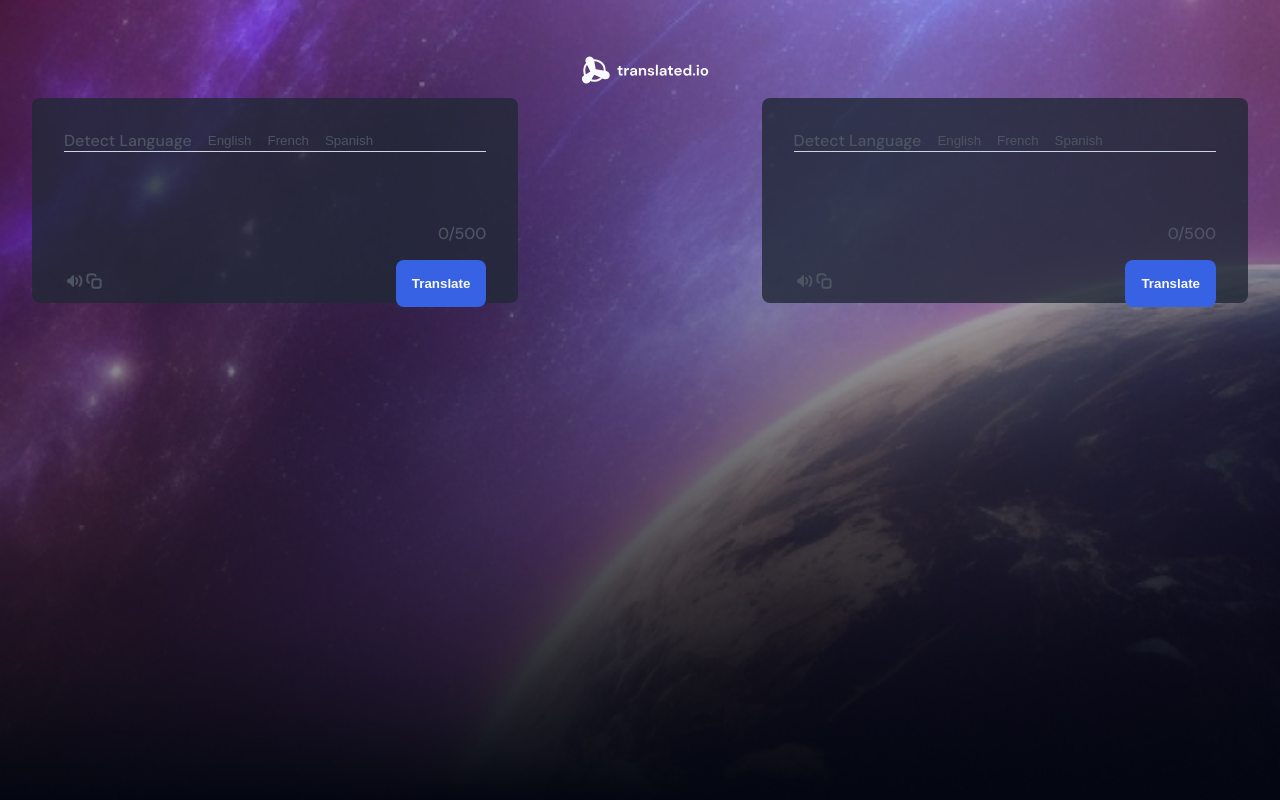
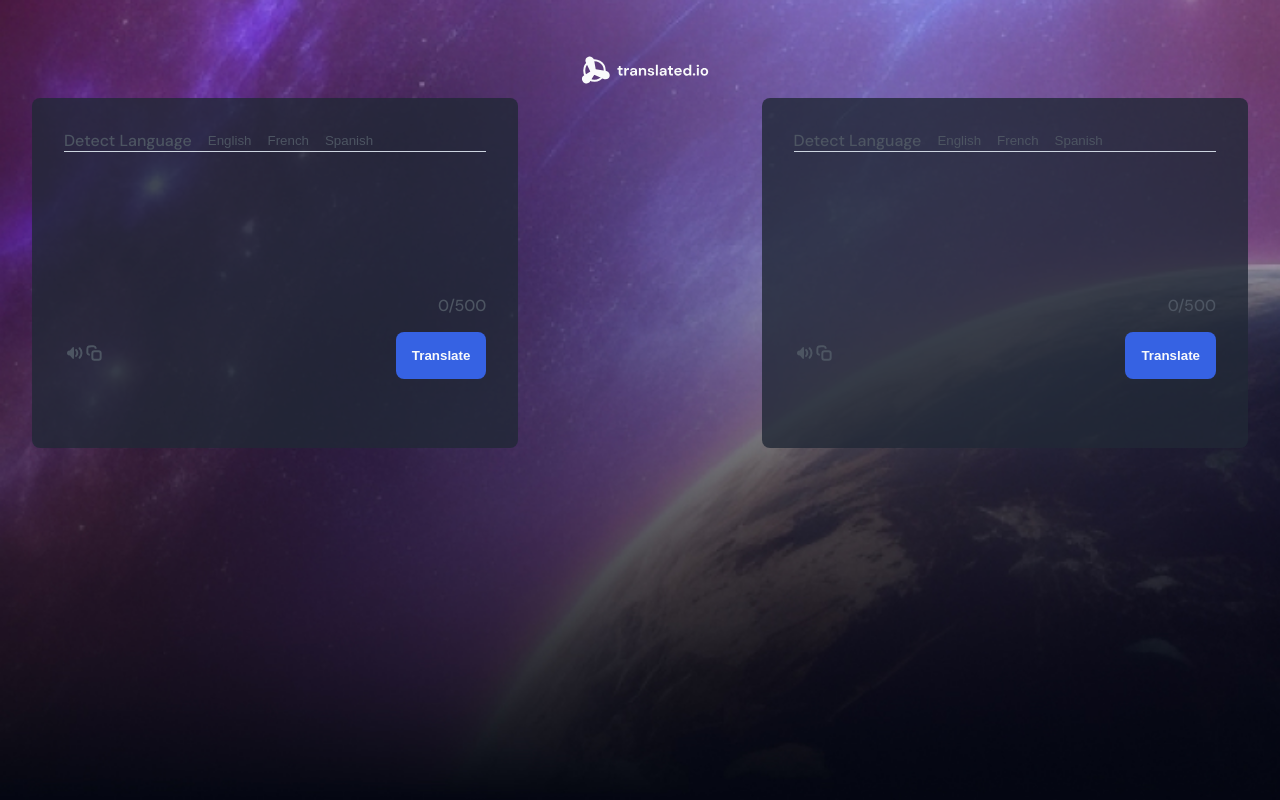
Before and after one commit to neshanth/devchallenge-translate-app, a React (Vite) app: page / in a window 1280 px wide. Built offline with nearby package versions, Linux system fonts and the light colour scheme.

Commit message:
added min height to translate component

```diff
--- a/src/components/Language/language.scss
+++ b/src/components/Language/language.scss
@@ -5,6 +5,7 @@
   border-radius: 0.5rem;
   padding: 2rem;
   width: 40%;
+  min-height: 350px;
   //   min-height: 30rem;
   .language-textarea {
     border: none;
```
